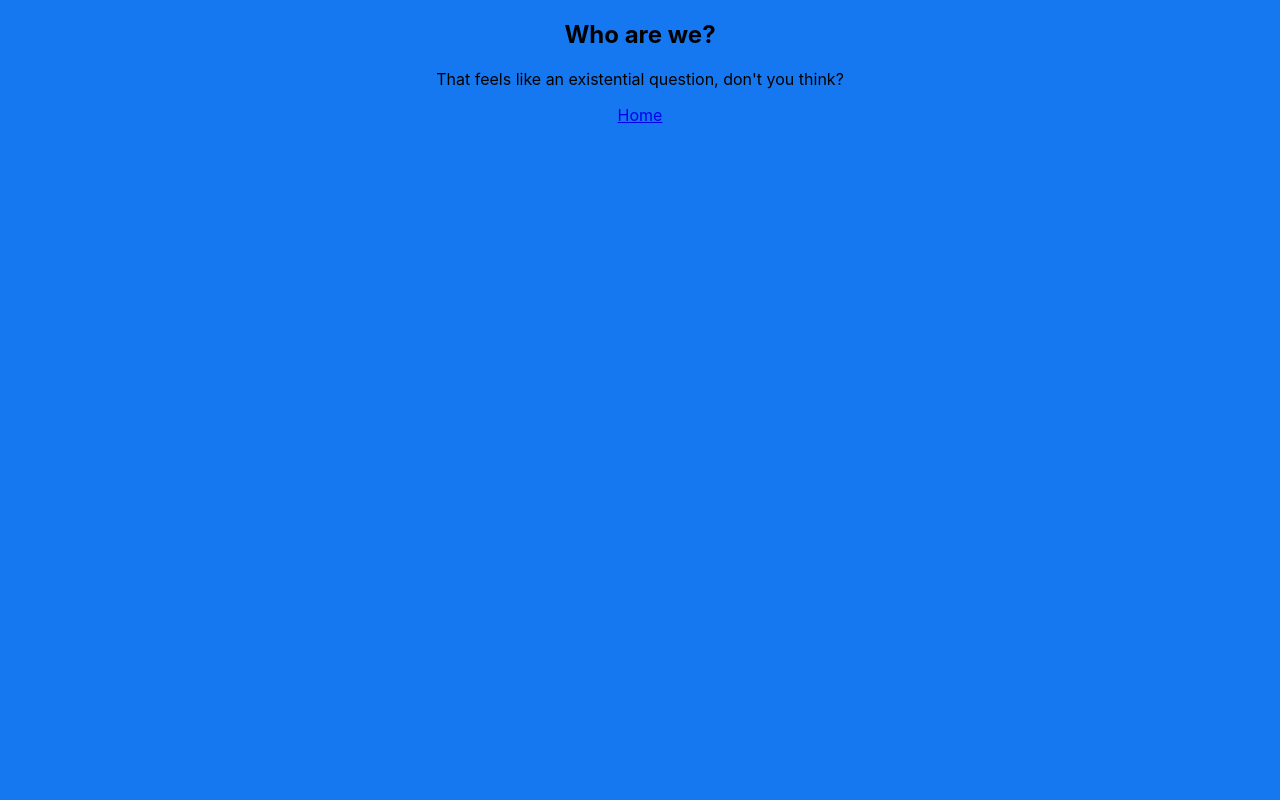
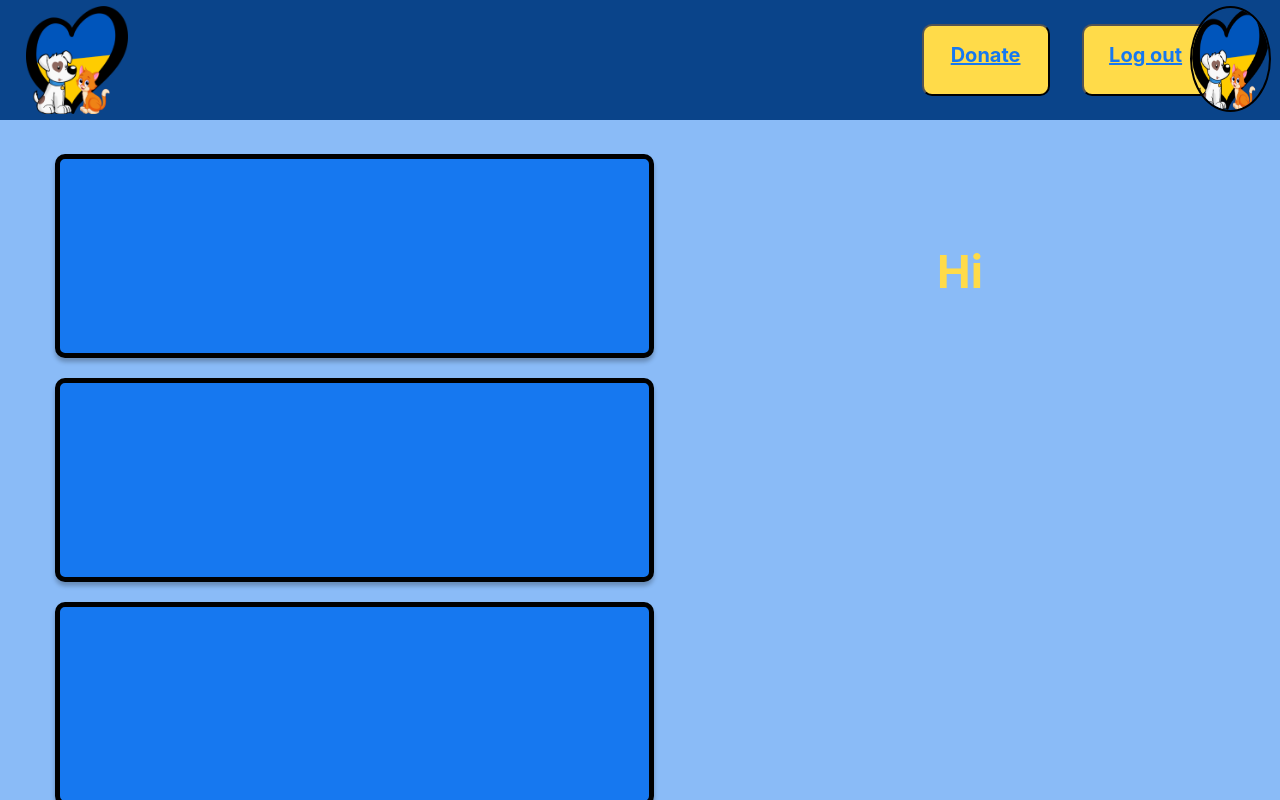
Before and after one commit to calinbucur/PWeb-IDP, a React (Create React App) app in the folder pweb_frontend/: page /home in a window 1280 px wide. Built offline with nearby package versions, Linux system fonts and the light colour scheme.

Commit message:
Frontend before backend connection

```diff
--- a/pweb_frontend/src/App.css
+++ b/pweb_frontend/src/App.css
@@ -1,4 +1,12 @@
 .App {
+  text-align: center;
+  background: #8ABBF7;
+  position: absolute;
+  height: 100%;
+  width: 100%;
+}
+
+.App-darker {
   text-align: center;
   background: #1678F0;
   position: absolute;
@@ -20,7 +28,7 @@
 .App-banner {
   position: absolute;
   width: 100%;
-  height: 10%;
+  height: 15%;
   /*left: calc(50% - 1512px/2); /**/
   /*top: 0px; /**/
   background: #0A448A;
@@ -52,6 +60,39 @@
   top: 20%;
 }
 
+.App-lil-logo {
+  position: absolute;
+  width: 8%;
+  height: 90%;
+  left: 2%;
+  top: 5%;
+}
+
+.App-side-prompt {
+  position: absolute;
+  width: 40%;
+  height: 40%;
+  left: 55%;
+  top: 30%;
+  font-family: 'Inter';
+  font-style: normal;
+  font-weight: 700;
+  font-size: 45px;
+  line-height: 63px;
+  text-align: center;
+  color: #FFDB49;
+}
+
+.App-profile-pic {
+  position: absolute;
+  width: 6%;
+  height: 85%;
+  left:93%;
+  top: 5%;
+  border: 2px solid #000000;
+  border-radius: 50%;
+}
+
 .App-header {
   background-color: #215eda;
   min-height: 100vh;
--- a/pweb_frontend/src/App.js
+++ b/pweb_frontend/src/App.js
@@ -1,7 +1,13 @@
 import './App.css';
+import React, { useEffect, useState } from "react";
 import LoginButton from './LoginButton'
-import { Routes, Route, Link } from "react-router-dom";
+import { Routes, Route, Link, useNavigate } from "react-router-dom";
 import logo from './logo.png';
+import { useAuth0 } from "@auth0/auth0-react";
+import './BannerButton.css';
+import LogoutPage from './LogoutPage';
+import Banner from './Banner';
+import Feed from './Feed';
 
 function Home() {
   return (
@@ -34,29 +40,115 @@ function About() {
   );
 }
 
-function App() {
+function App () {
+  const { isAuthenticated, loginWithRedirect, logout, getIdTokenClaims } = useAuth0();
+
+  // let app = () => {
+  //   return <div className="App">
+  //     <header className="App-banner">
+  //       <header className="App-title">
+  //         PetAway
+  //       </header>
+  //       <button className = "BannerButton" onClick={() => loginWithRedirect()}>
+  //         <header className="ButtonText">Sign in</header>
+  //       </button>
+  //       {/* <img src={logo} alt="Logo" /> */}
+  //     </header>
+  //     <img className = "App-big-logo" src={logo} alt="Logo"/>
+  //   </div>
+  // }
+  const [idToken, setIdToken] = useState(undefined);
+  const getToken = async () => {
+    const claims = await getIdTokenClaims();
+    setIdToken(claims);
+    // return claims;
+  }
+  //getRole().catch()
+  // console.log(test)
+  const navigate = useNavigate();
+  useEffect(() => {
+    if (isAuthenticated) {
+      getToken()
+      navigate("/home");
+    }
+  }, [isAuthenticated, navigate]);
   return (
-    <div className="App">
+    <div className='App'>
       <Routes>
-        <Route path="/" element={<>
-          <header className="App-banner">
-            <header className="App-title">
-              PetAway
-            </header>
-            <LoginButton></LoginButton>
-            {/* <img src={logo} alt="Logo" /> */}
+        <Route path="/" element={
+          <LogoutPage></LogoutPage>
+        } />
+        <Route path="/home" element={<>
+          <Banner idToken = {idToken}></Banner>
+          <Feed></Feed>
+          <header className = "App-side-prompt">
+            Hi {idToken?idToken['https://PetAway.com/role']:''}
           </header>
-          <img className = "App-big-logo" src={logo} alt="Logo"/>
-          <Home />
-          </>} />
-        <Route path="home" element={<><About /></>} />
-
+        </>} />
       </Routes>
-      {/* <header className="App-banner">
-        <LoginButton></LoginButton>
-      </header> */}
     </div>
   );
+  //useEffect(() => {
+    // if (!isAuthenticated) {
+    //   // return (
+    //   //   <div className="App">
+    //   //     <header className="App-banner">
+    //   //       <header className="App-title">
+    //   //         PetAway
+    //   //       </header>
+    //   //       <button className = "BannerButton" onClick={() => loginWithRedirect()}>
+    //   //         <header className="ButtonText">Sign in</header>
+    //   //       </button>
+    //   //     </header>
+    //   //     <img className = "App-big-logo" src={logo} alt="Logo"/>
+    //   //     <header className = "App-side-prompt">
+    //   //       Hundreds of pets from Ukraine need your help.
+    //   //       <br></br>
+    //   //       Sign up to save your pet or help save others.
+    //   //     </header>
+    //   //   </div>
+    //   // );
+    //   return (<LogoutPage></LogoutPage>);
+    // } else {
+    //   return(
+    //     <div className="App">
+    //       {/* <header className="App-banner">
+    //       <img className = "App-lil-logo" src={logo} alt="Logo"/>
+    //         <button className = "BannerButton" onClick={() => logout({ returnTo: window.location.origin })}>
+    //           <header className="ButtonText">Log out</header>
+    //         </button>
+    //       </header> */}
+    //       <Banner></Banner>
+    //       <Feed></Feed>
+    //     </div>
+    //   );
+    // }
+  //}, [isAuthenticated, loginWithRedirect]);
+  //return app;
+  // return (
+  //   <div className="App">
+  //     <Routes>
+  //       <Route path="/" element={<>
+  //         <header className="App-banner">
+  //           <header className="App-title">
+  //             PetAway
+  //           </header>
+  //           <button className = "BannerButton" onClick={() => loginWithRedirect()}>
+  //             <header className="ButtonText">Sign in</header>
+  //            </button>
+  //           {/* <img src={logo} alt="Logo" /> */}
+  //         </header>
+  //         <img className = "App-big-logo" src={logo} alt="Logo"/>
+  //         <Home />
+  //         </>} />
+  //       <Route path="/home" element={<><About /></>} />
+
+  //     </Routes>
+  //     {/* <header className="App-banner">
+  //       <LoginButton></LoginButton>
+  //     </header> */}
+  //   </div>
+  // );
 }
 
 export default App;
--- /dev/null
+++ b/pweb_frontend/src/Banner.js
@@ -0,0 +1,62 @@
+import React, { useEffect, useState } from "react";
+import './App.css';
+import { Routes, Route, Link, useNavigate } from "react-router-dom";
+import logo from './logo.png';
+import { useAuth0 } from "@auth0/auth0-react";
+
+// Cata99*
+
+const Banner = (props) => {
+    const { idToken } = props;
+    const {logout, user, getAccessTokenSilently, getIdTokenClaims} = useAuth0();
+    const [userMetadata, setUserMetadata] = useState(null);
+    const navigate = useNavigate();
+    // useEffect(() => {
+    //     const getUserMetadata = async () => {
+    //       const domain = "dev-rxvajvsu.us.auth0.com";
+
+    //       try {
+    //         const accessToken = await getAccessTokenSilently({
+    //           audience: `https://${domain}/api/v2/`,
+    //           scope: "read:current_user",
+    //         });
+
+    //         const userDetailsByIdUrl = `https://${domain}/api/v2/users/${user.sub}`;
+    //         console.log(accessToken);
+    //         const metadataResponse = await fetch(userDetailsByIdUrl, {
+    //           headers: {
+    //             Authorization: `Bearer ${accessToken}`,
+    //           },
+    //         });
+
+    //         const { user_metadata } = await metadataResponse.json();
+    //         if (accessToken) {
+    //             console.log('ok')
+    //         }
+    //         setUserMetadata(user_metadata);
+    //       } catch (e) {
+    //         console.log(e.message);
+    //       }
+    //     };
+    //     getUserMetadata();
+    //   }, [getAccessTokenSilently, user?.sub]);
+
+    return (
+        <header className="App-banner">
+            <button className = "BannerButton" onClick={() => logout({ returnTo: window.location.origin })}>
+              <header className="ButtonText">Log out</header>
+            </button>
+            {/* <a href="https://www.youtube.com/watch?v=tPKq8ffzMFY" target="_blank" rel="noreferrer"> */}
+            <button className = "BannerButton Donate" onClick = {() => {console.log(idToken)}}>
+              <header className="ButtonText">Donate</header>
+            </button>
+            {/* </a> */}
+            {/* <Link to="home"> */}
+            <img className = "App-lil-logo" src={logo} alt="Logo" onClick={() => {navigate('/home')}}/>
+            {/* </Link> */}
+            <img className = "App-profile-pic" src={idToken?idToken['picture']:logo}/>
+        </header>
+    );
+}
+
+export default Banner;
--- a/pweb_frontend/src/BannerButton.css
+++ b/pweb_frontend/src/BannerButton.css
@@ -1,14 +1,18 @@
 .BannerButton {
     position: absolute;
     width: 10%;
-    height: 80%;
-    left: 85%;
-    top: 10%;
+    height: 60%;
+    left: 84.5%;
+    top: 20%;
     background: #FFDB49;
     border-radius: 10px 10px 10px 10px;
     display: table-cell;
     vertical-align: middle;
     /* align-items: center; */
+}
+
+.Donate {
+    left: 72%;
 }
 
 .ButtonText {
--- /dev/null
+++ b/pweb_frontend/src/Feed.css
@@ -0,0 +1,28 @@
+.Feed {
+    position: absolute;
+    width: 55%;
+    height: 85%;
+    top: 15%;
+    overflow-y: auto;
+    /* background: #e20d8a; */
+}
+
+.Feed-item {
+    box-sizing: border-box;
+
+position: relative;
+width: 85%;
+height: 30%;
+left: 5%;
+top: 2%;
+margin: 20px;
+
+background: #1678F0;
+border: 5px solid #000000;
+box-shadow: 0px 4px 4px rgba(0, 0, 0, 0.25);
+border-radius: 10px;
+}
+
+.Feed-highlight {
+border: 8px solid #FFDB49;
+}
--- /dev/null
+++ b/pweb_frontend/src/Feed.js
@@ -0,0 +1,19 @@
+import React from "react";
+import "./Feed.css"
+
+const Feed = () => {
+    let objs = []
+    for (let i = 0; i < 20; i++) {
+        if (i === 4) {
+            objs.push(<div className = "Feed-item Feed-highlight" key = {i}></div>)
+        } else
+        objs.push(<div className = "Feed-item" key = {i}></div>)
+    }
+    return (
+        <div className = "Feed">
+            {objs}
+        </div>
+    );
+};
+
+export default Feed;
--- /dev/null
+++ b/pweb_frontend/src/LogoutPage.js
@@ -0,0 +1,29 @@
+import React from "react";
+import './App.css'
+import logo from './logo.png';
+import { Routes, Route, Link } from "react-router-dom";
+import { useAuth0 } from "@auth0/auth0-react";
+
+const LogoutPage = () => {
+    const {loginWithRedirect} = useAuth0();
+    return (
+        <div className="App">
+          <header className="App-banner">
+            <header className="App-title">
+              PetAway
+            </header>
+            <button className = "BannerButton" onClick={() => loginWithRedirect()}>
+              <header className="ButtonText">Sign in</header>
+            </button>
+          </header>
+          <img className = "App-big-logo" src={logo} alt="Logo"/>
+          <header className = "App-side-prompt">
+            Hundreds of pets from Ukraine need your help.
+            <br></br>
+            Sign up to save your pet or help save others.
+          </header>
+        </div>
+    );
+}
+
+export default LogoutPage;
--- a/pweb_frontend/src/index.js
+++ b/pweb_frontend/src/index.js
@@ -11,8 +11,10 @@ root.render(
   <BrowserRouter>
     <Auth0Provider
       domain="dev-rxvajvsu.us.auth0.com"
-      clientId="vqXaPyLnv7HeXY45yQNfxLdPrh93FFPw"
+      clientId="YyrdH0HdCwE8J5ufDw5lUpIPVH1s9fM6"
       redirectUri={window.location.origin}
+      // audience="https://dev-rxvajvsu.us.auth0.com/api/v2/"
+      // scope="read:current_user update:current_user_metadata"
     >
       <App />
     </Auth0Provider>
```
